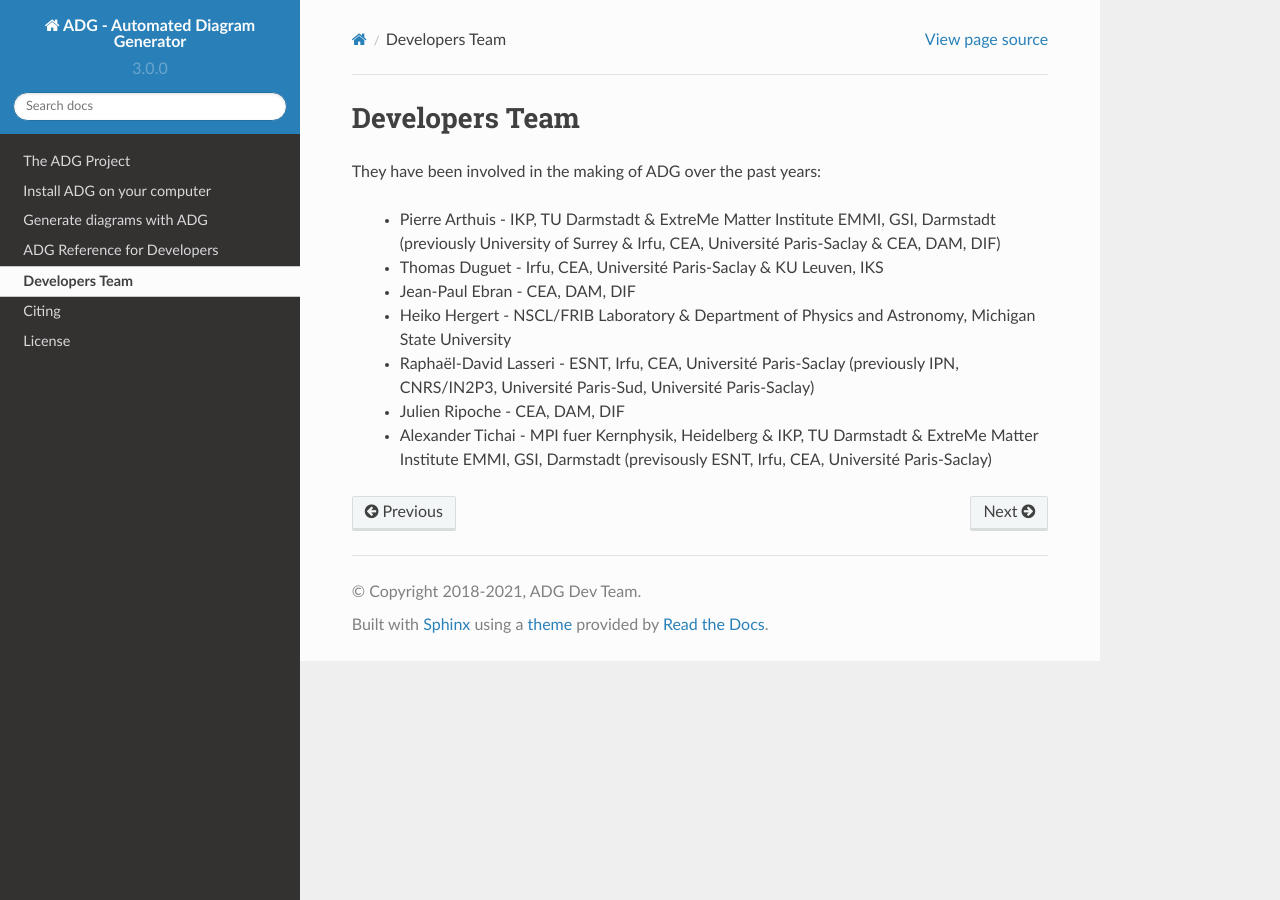
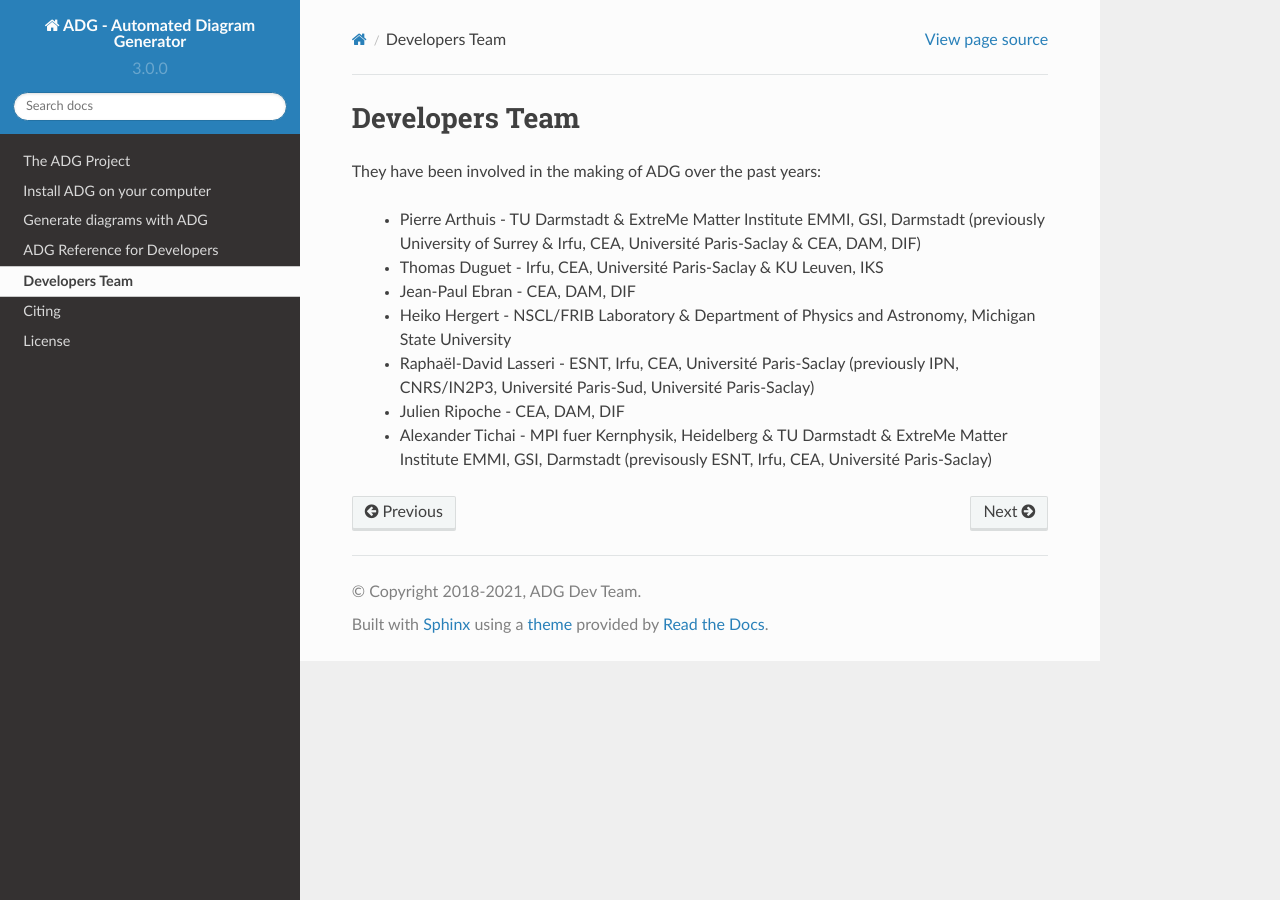
Before and after one commit to adgproject/adg, a Sphinx documentation site: the page built from doc/contributors.rst, in a window 1280 px wide. Built offline with Sphinx 7.4.7 and the Read the Docs theme 2.0.0, drawn with Linux system fonts in a browser that asks for light colours.

Commit message:
Use updated affiliation for TUDa

```diff
--- a/doc/contributors.rst
+++ b/doc/contributors.rst
@@ -3,10 +3,10 @@ Developers Team
 
 They have been involved in the making of ADG over the past years:
 
-  - Pierre Arthuis - IKP, TU Darmstadt & ExtreMe Matter Institute EMMI, GSI, Darmstadt (previously University of Surrey & Irfu, CEA, Université Paris-Saclay & CEA, DAM, DIF)
+  - Pierre Arthuis - TU Darmstadt & ExtreMe Matter Institute EMMI, GSI, Darmstadt (previously University of Surrey & Irfu, CEA, Université Paris-Saclay & CEA, DAM, DIF)
   - Thomas Duguet - Irfu, CEA, Université Paris-Saclay & KU Leuven, IKS
   - Jean-Paul Ebran - CEA, DAM, DIF
   - Heiko Hergert - NSCL/FRIB Laboratory & Department of Physics and Astronomy, Michigan State University
   - Raphaël-David Lasseri - ESNT, Irfu, CEA, Université Paris-Saclay (previously IPN, CNRS/IN2P3, Université Paris-Sud, Université Paris-Saclay)
   - Julien Ripoche - CEA, DAM, DIF
-  - Alexander Tichai - MPI fuer Kernphysik, Heidelberg & IKP, TU Darmstadt & ExtreMe Matter Institute EMMI, GSI, Darmstadt (previsously ESNT, Irfu, CEA, Université Paris-Saclay)
+  - Alexander Tichai - MPI fuer Kernphysik, Heidelberg & TU Darmstadt & ExtreMe Matter Institute EMMI, GSI, Darmstadt (previsously ESNT, Irfu, CEA, Université Paris-Saclay)
```
Also changed, not shown: README.md (+2 -2 lines).
